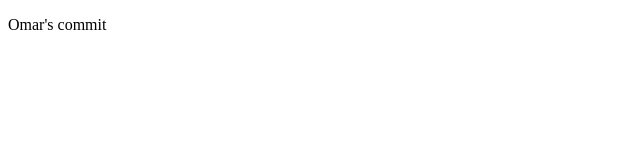
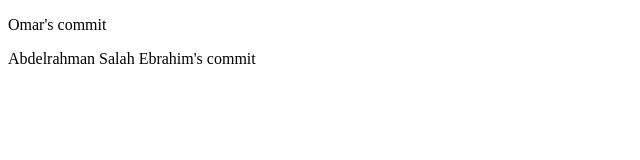
Before and after one commit to OmarMohammedFoad/GitLab, a plain HTML site: page index.html in a window 1280 px wide. Shown: the whole page, without its empty margins (0-640 px from the left). Drawn offline with Linux system fonts and the light colour scheme.

Commit message:
abdelrahman salah commit

```diff
--- a/index.html
+++ b/index.html
@@ -7,5 +7,6 @@
 </head>
 <body>
     <p>Omar's commit</p>
+    <p>Abdelrahman Salah Ebrahim's commit</p>
 </body>
 </html>
```
